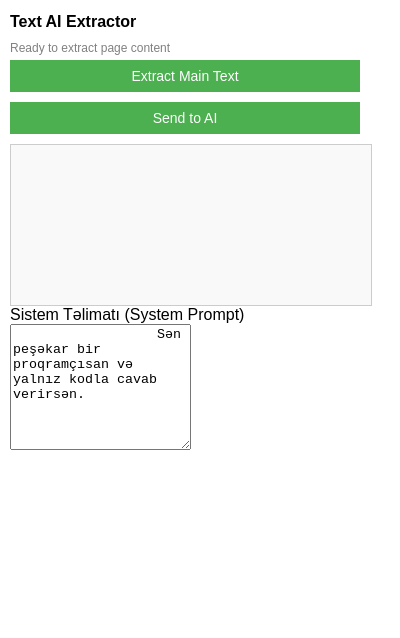
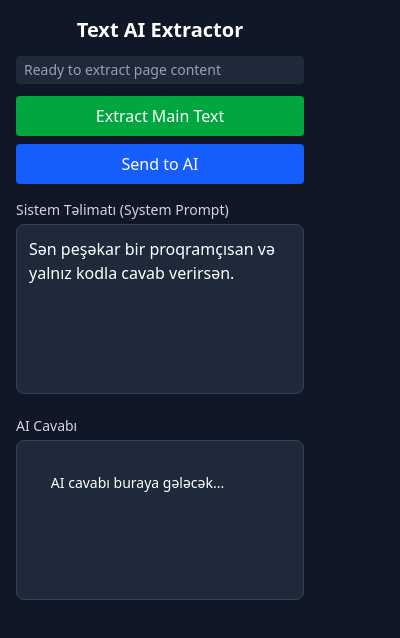
Before and after one commit to Micro-SaaS-Hackathon/SetClapp, a browser extension: page popup.html in a window 400 px wide. Drawn offline with Linux system fonts and the light colour scheme.

Commit message:
TailwindCSS installed and frontend updated with initial version

```diff
--- /dev/null
+++ b/package.json
@@ -0,0 +1,6 @@
+{
+  "dependencies": {
+    "@tailwindcss/cli": "^4.1.13",
+    "tailwindcss": "^4.1.13"
+  }
+}
--- a/popup.html
+++ b/popup.html
@@ -3,71 +3,43 @@
 <head>
   <meta charset="UTF-8">
   <title>Text AI Extractor</title>
-  <style>
-    body {
-      width: 350px;
-      font-family: Arial, sans-serif;
-      margin: 10px;
-    }
-    h2 {
-      font-size: 16px;
-      margin-bottom: 10px;
-    }
-    button {
-      width: 100%;
-      padding: 8px;
-      margin-bottom: 10px;
-      background-color: #4CAF50;
-      color: white;
-      border: none;
-      cursor: pointer;
-      font-size: 14px;
-    }
-    button:hover {
-      background-color: #45a049;
-    }
-    #aiResponse {
-      width: 100%;
-      height: 150px;
-      border: 1px solid #ccc;
-      padding: 5px;
-      overflow-y: auto;
-      white-space: pre-wrap;
-      background-color: #f9f9f9;
-    }
-    #status {
-      font-size: 12px;
-      color: gray;
-      margin-bottom: 5px;
-    }
-  </style>
+  <link href="./src/output.css" rel="stylesheet">
+
 </head>
-<body>
-  <h2>Text AI Extractor</h2>
+<body class="bg-gray-900 text-white w-80 p-4 font-sans">
+  <h2 class="text-xl font-semibold mb-3 text-center">Text AI Extractor</h2>
 
-  <div id="status">Ready to extract page content</div>
+  <!-- Status Bar -->
+  <div id="status" class="text-gray-400 text-sm mb-3 px-2 py-1 bg-gray-800 rounded">
+    Ready to extract page content
+  </div>
 
-  <button id="readText">Extract Main Text</button>
-  <button id="sendAI">Send to AI</button>
-  <div id="aiResponse"></div>
+  <!-- Buttons -->
+  <div class="flex flex-col gap-2 mb-4">
+    <button id="readText" class="bg-green-600 hover:bg-green-500 transition rounded py-2 font-medium">
+      Extract Main Text
+    </button>
+    <button id="sendAI" class="bg-blue-600 hover:bg-blue-500 transition rounded py-2 font-medium">
+      Send to AI
+    </button>
+  </div>
 
-   <div class="grid md:grid-cols-2 gap-6" >
-            <!-- Sistem Promptu -->
-            <div class="space-y-2">
-                <label for="systemPrompt" class="text-sm font-medium text-gray-300">Sistem Təlimatı (System Prompt)</label>
-                <textarea id="systemPrompt" rows="8" placeholder="Modelin necə davranmalı olduğunu bildirin. Məsələn: Sən peşəkar bir proqramçısan və yalnız kodla cavab verirsən." class="w-full bg-gray-800 border border-gray-700 text-white rounded-lg p-3 focus:ring-2 focus:ring-blue-500 focus:border-blue-500 transition duration-200 resize-none">
-                  Sən peşəkar bir proqramçısan və yalnız kodla cavab verirsən.
-                </textarea>
-            </div>
-            <!-- Kullanıcı Promptu -->
-            <!-- <div class="space-y-2">
-                <label for="userPrompt" class="text-sm font-medium text-gray-300">İstifadəçi Sualı (User Prompt)</label>
-                <textarea id="userPrompt" rows="8" placeholder="Modelə sualınızı və ya təlimatınızı buraya yazın." class="w-full bg-gray-800 border border-gray-700 text-white rounded-lg p-3 focus:ring-2 focus:ring-blue-500 focus:border-blue-500 transition duration-200 resize-none"></textarea>
-            </div> -->
-        </div>
+  <!-- System Prompt -->
+  <div class="mb-4">
+    <label for="systemPrompt" class="block text-sm font-medium text-gray-300 mb-1">
+      Sistem Təlimatı (System Prompt)
+    </label>
+    <textarea id="systemPrompt" rows="6"
+      class="w-full bg-gray-800 border border-gray-700 text-white rounded-lg p-3 focus:ring-2 focus:ring-blue-500 focus:border-blue-500 resize-none transition"
+      placeholder="Modelin necə davranmalı olduğunu bildirin. Məsələn: Sən peşəkar bir proqramçısan və yalnız kodla cavab verirsən.">Sən peşəkar bir proqramçısan və yalnız kodla cavab verirsən.</textarea>
+  </div>
 
-  <!-- <div id="aiResponse" placeholder="AI response will appear here..."></div> -->
-
-  <script src="popup.js"></script>
+  <!-- AI Response -->
+  <div>
+    <label class="block text-sm font-medium text-gray-300 mb-1">AI Cavabı</label>
+    <div id="aiResponse" class="w-full h-40 bg-gray-800 border border-gray-700 rounded-lg p-3 overflow-y-auto text-sm whitespace-pre-wrap">
+      AI cavabı buraya gələcək...
+    </div>
+  </div>
 </body>
 </html>
--- /dev/null
+++ b/src/input.css
@@ -0,0 +1 @@
+@import "tailwindcss";
```
Also changed, not shown: input.css (added), src/output.css (added), 2 other files.
